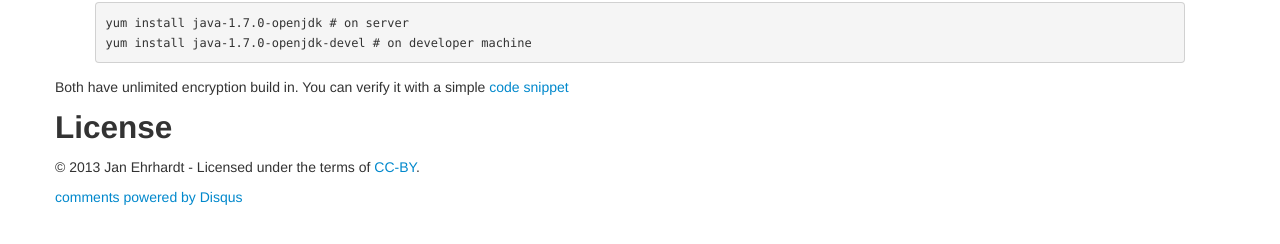
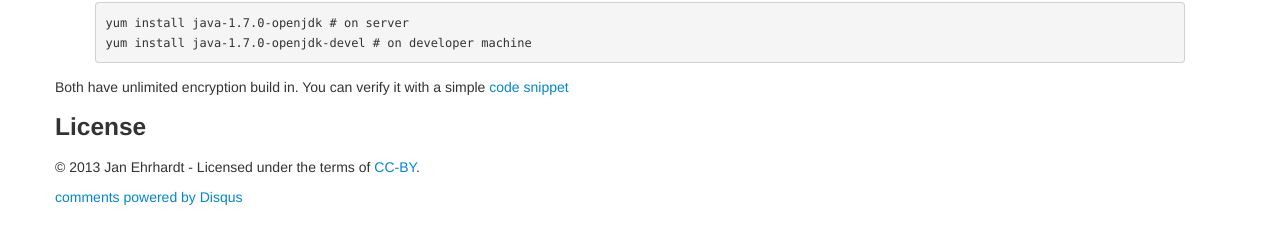
Before and after one commit to jehrhardt/jehrhardt.github.io, a Jekyll site: the page built from _posts/2013-03-15-nevermind-jce-unlimited-strength-use-openjdk.md, in a window 1280 px wide. Shown: the part 321-565 px from the top of the page. Built offline with Jekyll 4.4.1, drawn with Linux system fonts in a browser that asks for light colours; Markdown is read by kramdown in place of the engine named in the settings; comment, search, counter and statistics services are not loaded.

Commit message:
Fix headline size - #13

```diff
--- a/_posts/2013-03-15-nevermind-jce-unlimited-strength-use-openjdk.md
+++ b/_posts/2013-03-15-nevermind-jce-unlimited-strength-use-openjdk.md
@@ -32,8 +32,7 @@ yum install java-1.7.0-openjdk-devel # on developer machine
 Both have unlimited encryption build in. You can verify it with a simple
 [code snippet](https://gist.github.com/jehrhardt/5167854)
 
-License
------------
+### License
 
 © 2013 Jan Ehrhardt - Licensed under the terms of
 [CC-BY](http://creativecommons.org/licenses/by/3.0/).
```
